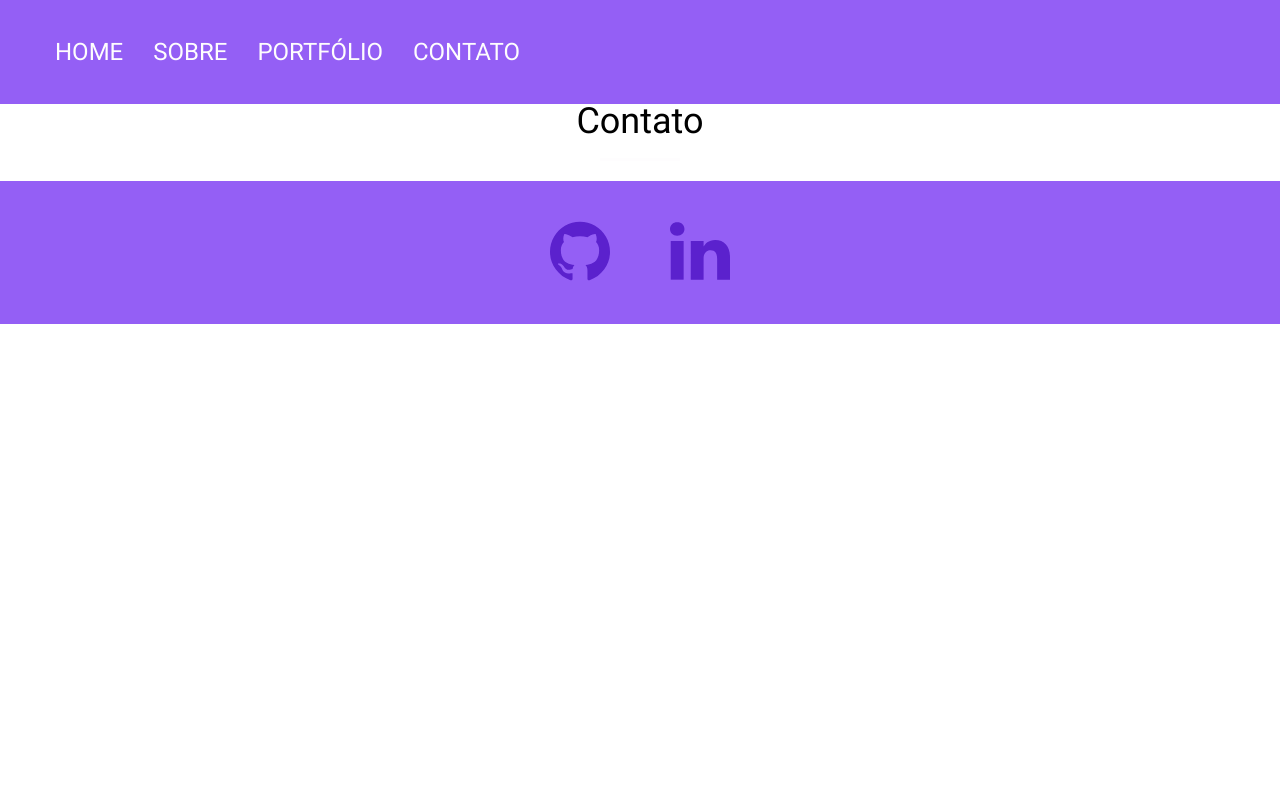
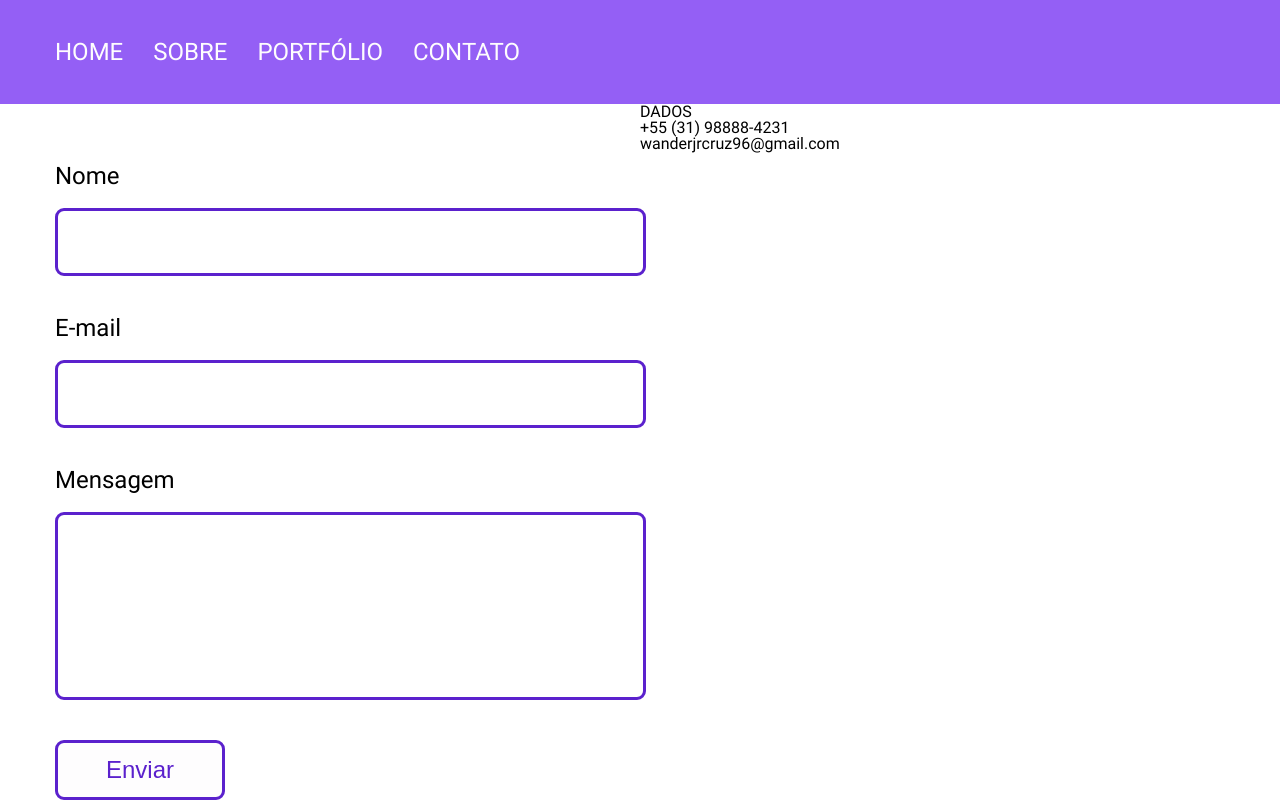
Before and after one commit to wander-junior/portfolio, a React (Create React App) app: page /contato in a window 1280 px wide. Shown: the top 802 px of the page. Built offline with nearby package versions, Linux system fonts and the light colour scheme.

Commit message:
Stylize form

```diff
--- /dev/null
+++ b/src/components/Form/form-styles.js
@@ -0,0 +1,24 @@
+import styled from "styled-components";
+import { typoSizes } from '../../styles';
+
+const Contact = styled.fieldset`
+    padding-top: 60px;
+`;
+
+const LabelTxt = styled.p`
+    font-size: ${typoSizes.medium};
+    padding-bottom: 20px;
+`;
+
+const Input = styled.input`
+    border: 3px solid #5B21CD;
+    border-radius: 9px;
+    min-width: calc(100% - 20px);
+    height: ${props => props.name === "message" ? '180px;' : '60px;'};
+    font-size: ${typoSizes.small};
+    margin-bottom: 40px;
+    padding-left: 10px;
+    padding-right: 10px;
+`;
+
+export { Contact, LabelTxt, Input };
--- /dev/null
+++ b/src/components/Form/index.js
@@ -0,0 +1,26 @@
+import React from 'react'
+import Button from '../Button';
+
+import { Contact, LabelTxt, Input } from './form-styles';
+
+export default function index() {
+    return (
+        <form>
+            <Contact>
+                <label>
+                    <LabelTxt>Nome</LabelTxt>
+                    <Input type="text" name="name" />
+                </label>
+                <label>
+                    <LabelTxt>E-mail</LabelTxt>
+                    <Input type="email" name="email" />
+                </label>
+                <label>
+                    <LabelTxt>Mensagem</LabelTxt>
+                    <Input type="textarea" name="message"/>
+                </label>
+                <Button text="Enviar" mainColor="#5B21CD" secondaryColor="#FEFDFE"/>
+            </Contact>
+        </form>
+    )
+}
--- /dev/null
+++ b/src/pages/Contato/contato-styles.js
@@ -0,0 +1,9 @@
+import styled from 'styled-components';
+
+const ContatoWrapper = styled.div`
+    min-width: 100%;
+    display: grid;
+    grid-template-columns: 1fr 1fr;
+`;
+
+export {ContatoWrapper};
--- a/src/pages/Contato/index.js
+++ b/src/pages/Contato/index.js
@@ -1,9 +1,23 @@
 import React from 'react';
+
+import { Container } from '../../styles';
+import Form from '../../components/Form';
+
+import { ContatoWrapper } from './contato-styles';
 
 export default function index() {
     return (
         <div>
-            <h1>Contato</h1>
+            <Container>
+                <ContatoWrapper>
+                    <Form />
+                    <div>
+                        <h2>DADOS</h2>
+                        <p>+55 (31) 98888-4231</p>
+                        <p>wanderjrcruz96@gmail.com</p>
+                    </div>
+                </ContatoWrapper>
+            </Container>
         </div>
     )
 }
```
